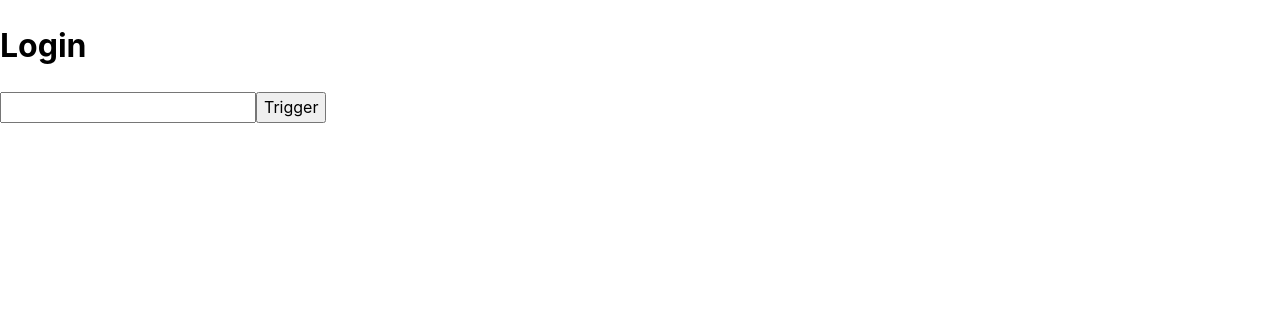
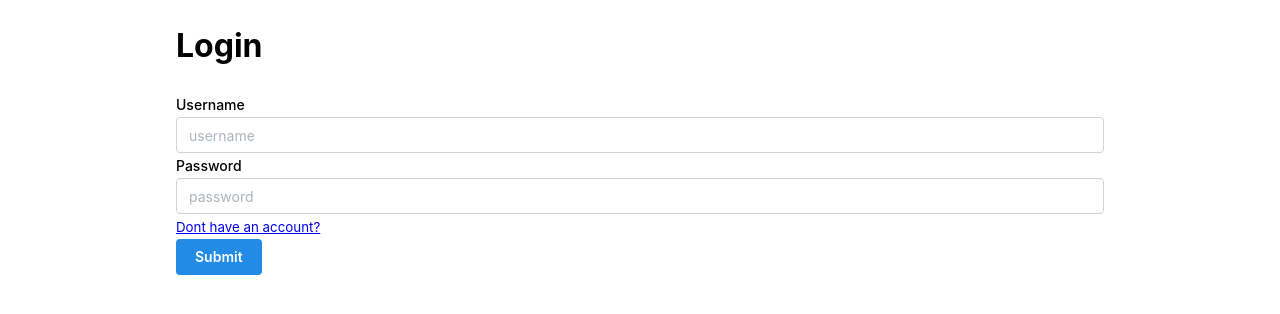
Before and after one commit to sechols223/CMPS-420-Project, a React (Vite) app: page /loginform in a window 1280 px wide. Shown: the top 314 px of the page. Built offline with nearby package versions, Linux system fonts and the light colour scheme.

Commit message:
Changed login form and get started page
Yeah.

```diff
--- a/package.json
+++ b/package.json
@@ -42,7 +42,7 @@
     "@testing-library/jest-dom": "^6.5.0",
     "@testing-library/react": "^16.0.1",
     "@testing-library/user-event": "^14.5.2",
-    "@types/react": "^18.3.5",
+    "@types/react": "^18.3.12",
     "@types/react-dom": "^18.3.0",
     "@vitejs/plugin-react": "^4.3.1",
     "eslint": "^9.10.0",
@@ -56,6 +56,7 @@
     "postcss-simple-vars": "^7.0.1",
     "prettier": "^3.3.3",
     "prop-types": "^15.8.1",
+    "stash": "^0.0.3",
     "storybook": "^8.2.9",
     "storybook-dark-mode": "^4.0.2",
     "stylelint": "^16.9.0",
--- a/src/login/login-form.tsx
+++ b/src/login/login-form.tsx
@@ -1,5 +1,6 @@
 import { SubmitHandler, useForm } from 'react-hook-form';
-import { Button, TextInput } from '@mantine/core';
+import { Link } from 'react-router-dom';
+import { Button, Container, TextInput } from '@mantine/core';
 import styles from '../CSS/forms.css';
 
 export function LoginForm() {
@@ -12,12 +13,18 @@ export function LoginForm() {
 
   return (
     <div className="loginform">
-      <h1>Login</h1>
-      <form onSubmit={handleSubmit((data) => console.log(data))}>
-        <input {...register('password', { required: 'Password is required' })} />
-        {errors.password && <p style={{ color: 'white' }}></p>}
-        <button type="submit">Trigger</button>
-      </form>
+      <Container>
+        <h1>Login</h1>
+        <form onSubmit={handleSubmit((data) => console.log(data))}>
+          <TextInput label="Username" placeholder="username"></TextInput>
+          <TextInput label="Password" placeholder="password"></TextInput>
+          <small>
+            <Link to="/signupform">Dont have an account?</Link>
+          </small>
+          <br></br>
+          <Button type="submit">Submit</Button>
+        </form>
+      </Container>
     </div>
   );
 }
--- a/src/pages/get-started-page/GetStarted.page.tsx
+++ b/src/pages/get-started-page/GetStarted.page.tsx
@@ -29,7 +29,6 @@ export function GetStartedPage() {
           padding: '20px 0',
         }}
       >
-        <Container>
         <Group visibleFrom="sm">
           <Button title="Log in" onClick={routeToLogin}>
             Log in
@@ -37,7 +36,6 @@ export function GetStartedPage() {
           <Button onClick={routeToSignup}>Sign up</Button>
         </Group>
         <Burger opened={drawerOpened} onClick={toggleDrawer} hiddenFrom="sm" />
-        </Container>
       </header>
       <div className={classes.wrapper}>
         <Overlay color="#000" opacity={0.65} zIndex={1} />
--- a/src/registration/RegistrationForm.tsx
+++ b/src/registration/RegistrationForm.tsx
@@ -1,8 +1,9 @@
-import { Button, TextInput } from '@mantine/core';
+import { Button, Container, TextInput } from '@mantine/core';
 import styles from './RegistrationForm.module.css';
 
 export function RegistrationForm() {
   return (
+    <Container>
       <form>
         <TextInput withAsterisk label="Email" placeholder="ex. user@gmail.com" required />
         <TextInput withAsterisk label="Username" placeholder="ex. username" mt="md" required />
@@ -26,5 +27,6 @@ export function RegistrationForm() {
           Register
         </Button>
       </form>
+    </Container>
   );
 }
```
Also changed, not shown: 1 other file (tests, documents, lock files or other folders). Lines whose indentation alone changed are shown as unchanged.
